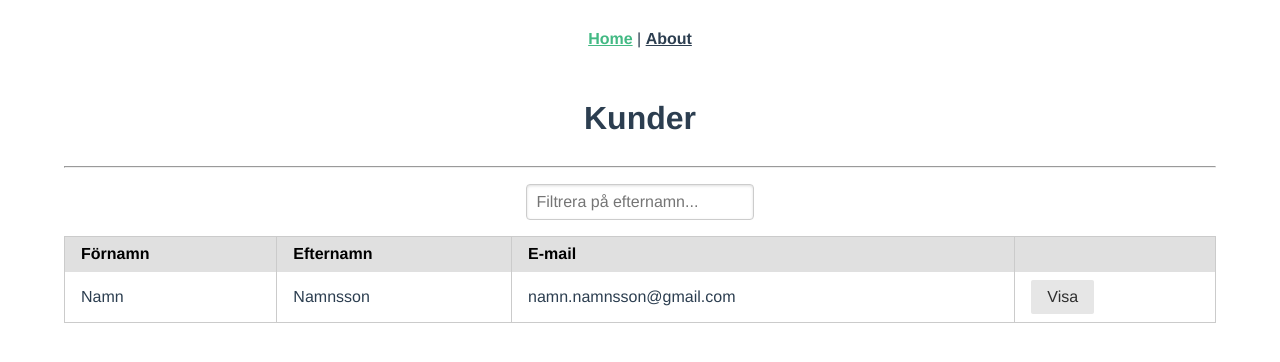
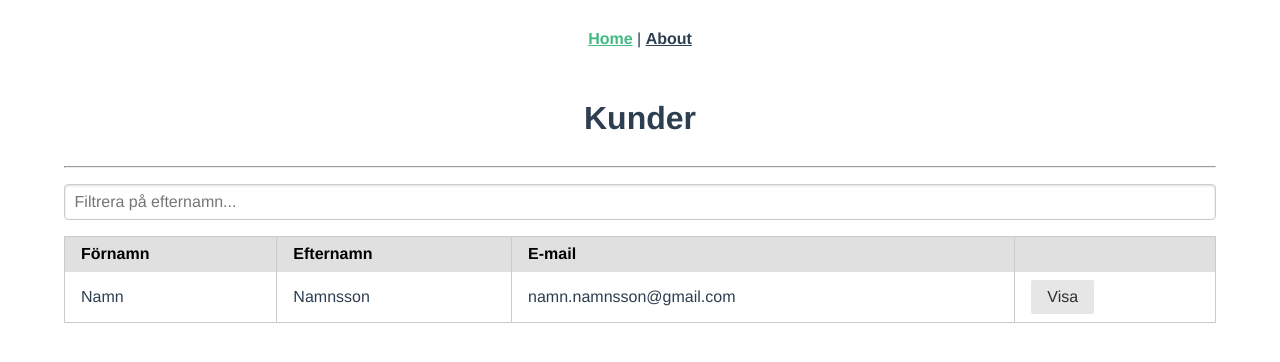
Before and after one commit to itggot-linus-styren/customer-manager-wu2, a Vue app: page / in a window 1280 px wide. Shown: the top 362 px of the page. Built offline with nearby package versions, Linux system fonts and the light colour scheme.

Commit message:
lägg till width: 100% för text input

```diff
--- a/src/components/CustomerSearchField.vue
+++ b/src/components/CustomerSearchField.vue
@@ -17,4 +17,8 @@ export default {};
 form {
   margin: 1em 0;
 }
+
+input[type="text"] {
+  width: 100%;
+}
 </style>
```
